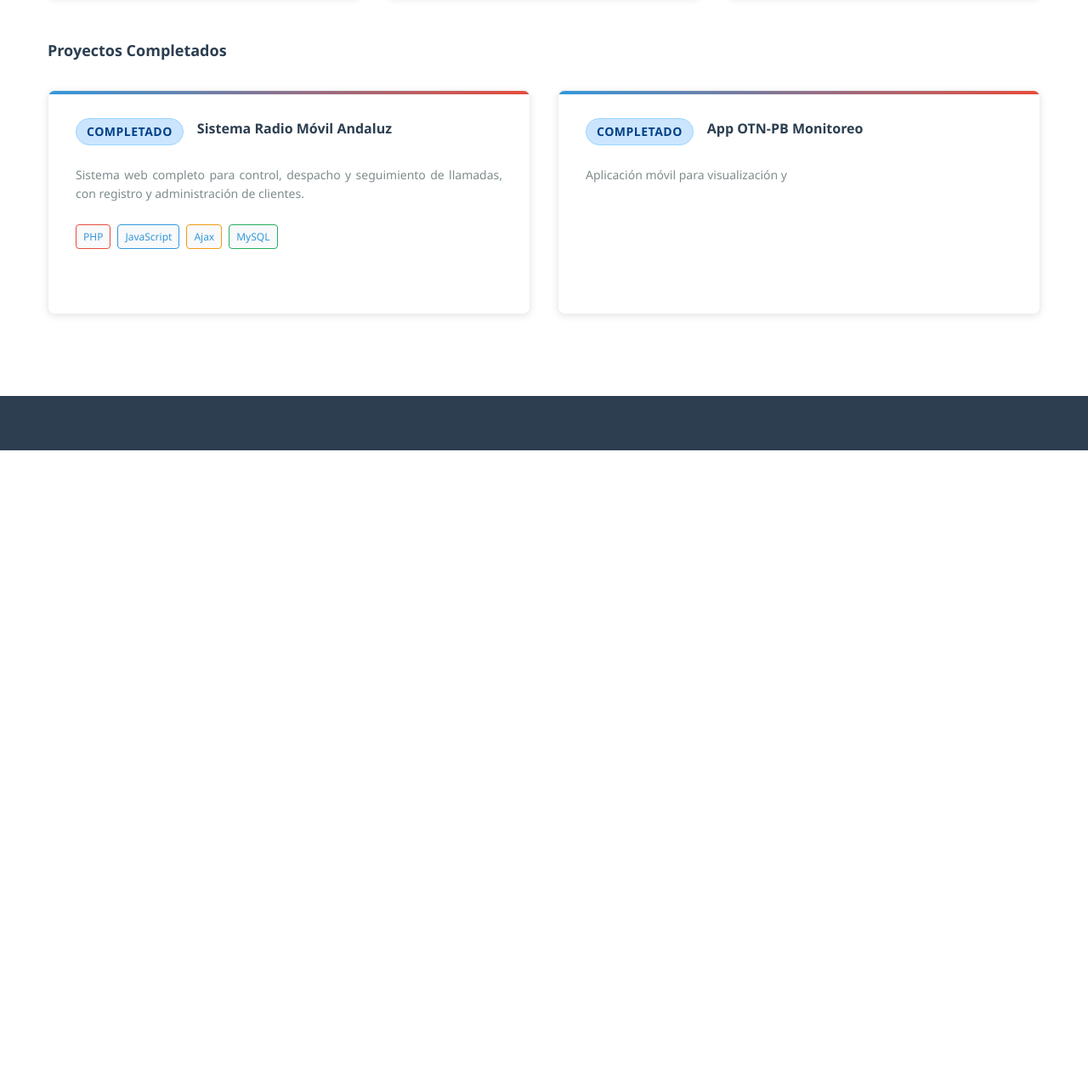
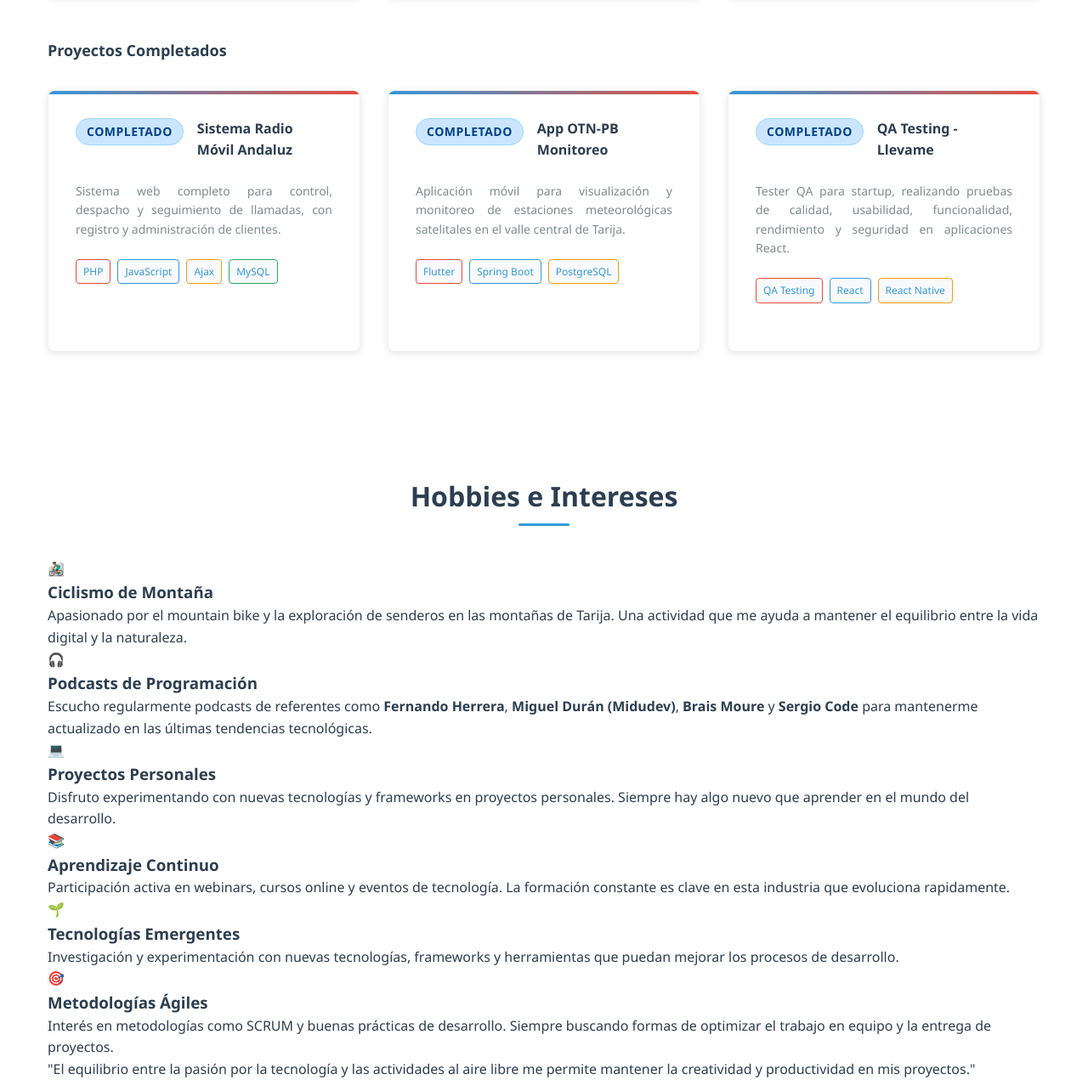
Before and after one commit to rolandocesar-prog-dev/cv-web, a plain HTML site: page index.html in a window 1280 px wide. Shown: the part 4056-5340 px from the top of the page at 85% size. Before the commit the page ends 4586 px from the top, so only its background shows below. Drawn offline with Linux system fonts and the light colour scheme.

Commit message:
feat: add hobbies section HTML with mountain biking and tech podcasts

```diff
--- a/index.html
+++ b/index.html
@@ -237,7 +237,7 @@
     </div>
 </section>
 
-        <section id="projects" class="section projects">
+      <section id="projects" class="section projects">
     <div class="projects__container">
         <h2 class="section__title">Proyectos</h2>
 
@@ -330,11 +330,108 @@
                             <h4 class="project__title">App OTN-PB Monitoreo</h4>
                         </div>
                         <p class="project__description">
-                            Aplicación móvil para visualización y
+                            Aplicación móvil para visualización y monitoreo de estaciones
+                            meteorológicas satelitales en el valle central de Tarija.
+                        </p>
+                        <div class="project__tech">
+                            <span class="tech__tag">Flutter</span>
+                            <span class="tech__tag">Spring Boot</span>
+                            <span class="tech__tag">PostgreSQL</span>
+                        </div>
+                    </div>
 
-        <section id="hobbies" class="section hobbies">
-            <!-- Hobbies -->
-        </section>
+                    <div class="project__card">
+                        <div class="project__header">
+                            <div class="project__status project__status--completed">Completado</div>
+                            <h4 class="project__title">QA Testing - Llevame</h4>
+                        </div>
+                        <p class="project__description">
+                            Tester QA para startup, realizando pruebas de calidad, usabilidad,
+                            funcionalidad, rendimiento y seguridad en aplicaciones React.
+                        </p>
+                        <div class="project__tech">
+                            <span class="tech__tag">QA Testing</span>
+                            <span class="tech__tag">React</span>
+                            <span class="tech__tag">React Native</span>
+                        </div>
+                    </div>
+                </div>
+            </div>
+        </div>
+    </div>
+</section>
+
+       <section id="hobbies" class="section hobbies">
+    <div class="hobbies__container">
+        <h2 class="section__title">Hobbies e Intereses</h2>
+
+        <div class="hobbies__content">
+            <div class="hobbies__grid">
+                <div class="hobby__card">
+                    <div class="hobby__icon">🚵‍♂️</div>
+                    <h3 class="hobby__title">Ciclismo de Montaña</h3>
+                    <p class="hobby__description">
+                        Apasionado por el mountain bike y la exploración de senderos en las montañas de Tarija.
+                        Una actividad que me ayuda a mantener el equilibrio entre la vida digital y la naturaleza.
+                    </p>
+                </div>
+
+                <div class="hobby__card">
+                    <div class="hobby__icon">🎧</div>
+                    <h3 class="hobby__title">Podcasts de Programación</h3>
+                    <p class="hobby__description">
+                        Escucho regularmente podcasts de referentes como <strong>Fernando Herrera</strong>,
+                        <strong>Miguel Durán (Midudev)</strong>, <strong>Brais Moure</strong> y <strong>Sergio Code</strong>
+                        para mantenerme actualizado en las últimas tendencias tecnológicas.
+                    </p>
+                </div>
+
+                <div class="hobby__card">
+                    <div class="hobby__icon">💻</div>
+                    <h3 class="hobby__title">Proyectos Personales</h3>
+                    <p class="hobby__description">
+                        Disfruto experimentando con nuevas tecnologías y frameworks en proyectos personales.
+                        Siempre hay algo nuevo que aprender en el mundo del desarrollo.
+                    </p>
+                </div>
+
+                <div class="hobby__card">
+                    <div class="hobby__icon">📚</div>
+                    <h3 class="hobby__title">Aprendizaje Continuo</h3>
+                    <p class="hobby__description">
+                        Participación activa en webinars, cursos online y eventos de tecnología.
+                        La formación constante es clave en esta industria que evoluciona rapidamente.
+                    </p>
+                </div>
+
+                <div class="hobby__card">
+                    <div class="hobby__icon">🌱</div>
+                    <h3 class="hobby__title">Tecnologías Emergentes</h3>
+                    <p class="hobby__description">
+                        Investigación y experimentación con nuevas tecnologías, frameworks y herramientas
+                        que puedan mejorar los procesos de desarrollo.
+                    </p>
+                </div>
+
+                <div class="hobby__card">
+                    <div class="hobby__icon">🎯</div>
+                    <h3 class="hobby__title">Metodologías Ágiles</h3>
+                    <p class="hobby__description">
+                        Interés en metodologías como SCRUM y buenas prácticas de desarrollo.
+                        Siempre buscando formas de optimizar el trabajo en equipo y la entrega de proyectos.
+                    </p>
+                </div>
+            </div>
+        </div>
+
+        <div class="hobbies__quote">
+            <blockquote class="quote__text">
+                "El equilibrio entre la pasión por la tecnología y las actividades al aire libre
+                me permite mantener la creatividad y productividad en mis proyectos."
+            </blockquote>
+        </div>
+    </div>
+</section>
     </main>
 
     <footer class="footer">
```
